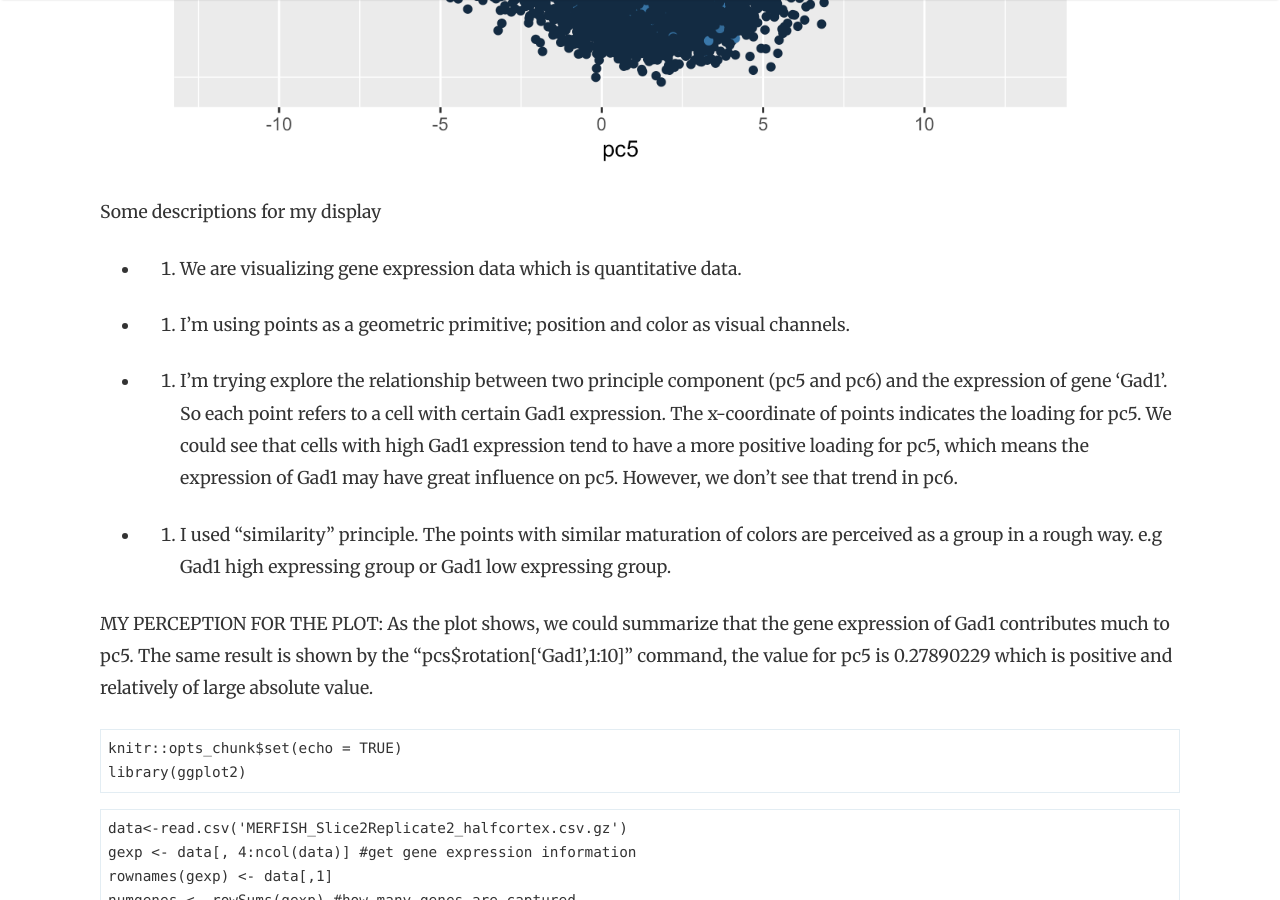
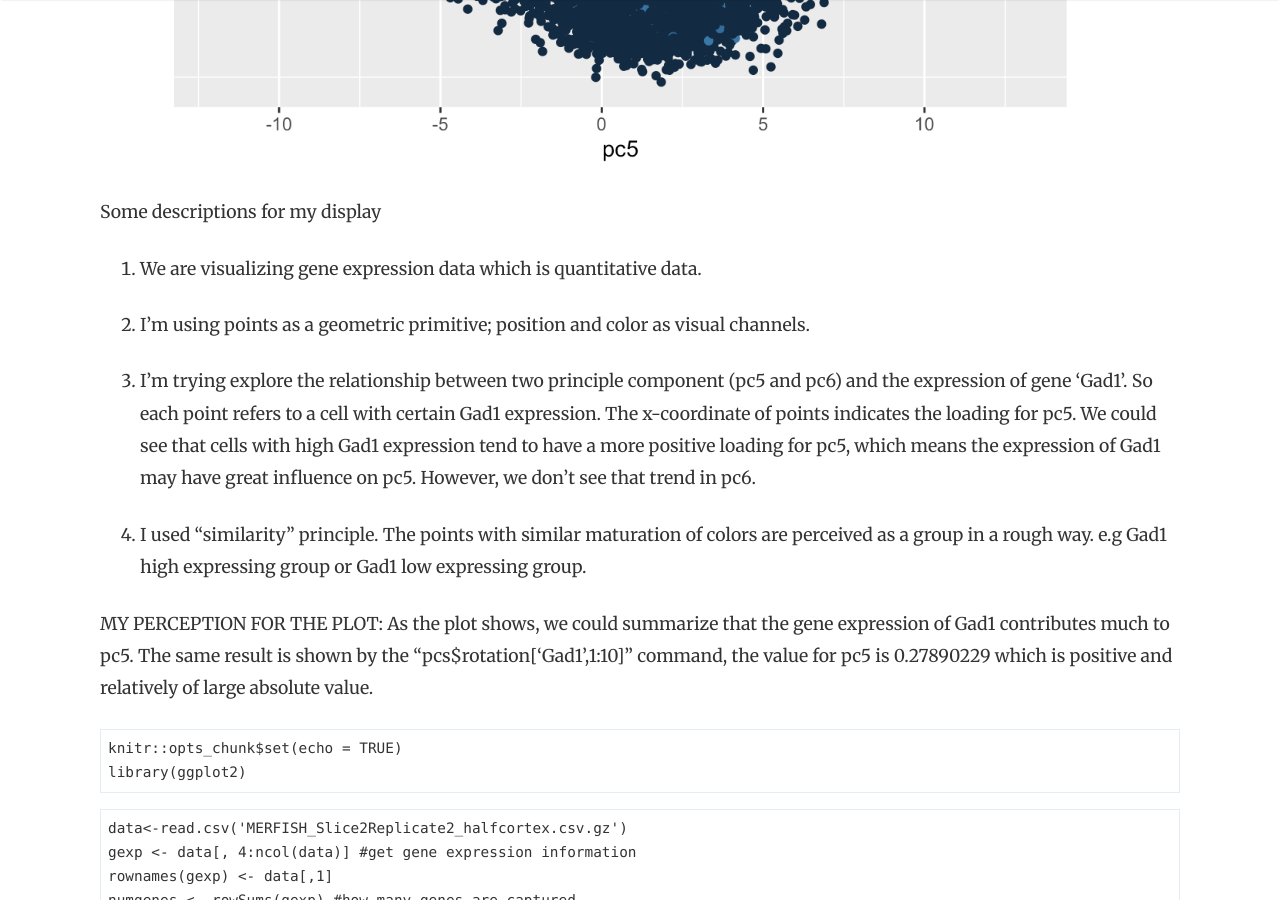
Before and after one commit to JEFworks-Lab/genomic-data-visualization-2022, a Jekyll site: the page built from _posts/2022-02-02-nli47.md, in a window 1280 px wide and 900 px high, scrolled down 810 px. Built offline with Jekyll 4.4.1, drawn with Linux system fonts in a browser that asks for light colours; nearby versions of some CDN libraries; comment, search, counter and statistics services are not loaded.

Commit message:
minor fixes

```diff
--- a/_posts/2022-02-02-nli47.md
+++ b/_posts/2022-02-02-nli47.md
@@ -10,13 +10,13 @@ featured: false
 
 Some descriptions for my display
 
-* 1. We are visualizing gene expression data which is quantitative data.
+1. We are visualizing gene expression data which is quantitative data.
 
-* 2. I'm using points as a geometric primitive; position and color as visual channels.
+2. I'm using points as a geometric primitive; position and color as visual channels.
 
-* 3. I'm trying explore the relationship between two principle component (pc5 and pc6) and the expression of gene 'Gad1'. So each point refers to a cell with certain Gad1 expression. The x-coordinate of points indicates the loading for pc5. We could see that cells with high Gad1 expression tend to have a more positive loading for pc5, which means the expression of Gad1 may have great influence on pc5. However, we don't see that trend in pc6.
+3. I'm trying explore the relationship between two principle component (pc5 and pc6) and the expression of gene 'Gad1'. So each point refers to a cell with certain Gad1 expression. The x-coordinate of points indicates the loading for pc5. We could see that cells with high Gad1 expression tend to have a more positive loading for pc5, which means the expression of Gad1 may have great influence on pc5. However, we don't see that trend in pc6.
 
-* 4. I used "similarity" principle. The points with similar maturation of colors are perceived as a group in a rough way. e.g Gad1 high expressing group or Gad1 low expressing group.
+4. I used "similarity" principle. The points with similar maturation of colors are perceived as a group in a rough way. e.g Gad1 high expressing group or Gad1 low expressing group.
 
 MY PERCEPTION FOR THE PLOT: As the plot shows, we could summarize that the gene expression of Gad1 contributes much to pc5. The same result is shown by the  "pcs$rotation['Gad1',1:10]" command, the value for pc5 is  0.27890229 which is positive and relatively of large absolute value.
 
```
Also changed, not shown: _posts/2022-02-05-asuru1.md (+2 -0 lines).
